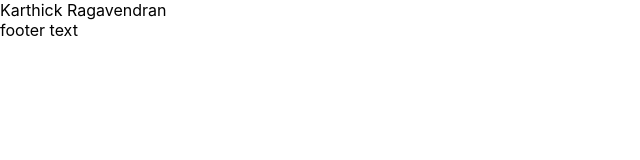
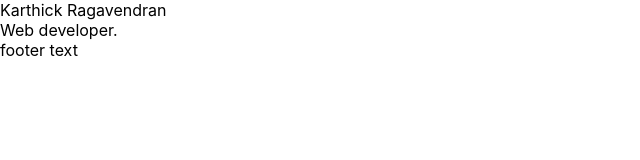
Before and after one commit to karthickthankyou/iamkarthick-dev, a Next.js app: page / in a window 1280 px wide. Shown: the top 160 px of the page, without its empty margins (0-640 px from the left). Built offline with nearby package versions, Linux system fonts and the light colour scheme.

Commit message:
fix: updated text

```diff
--- a/pages/index.tsx
+++ b/pages/index.tsx
@@ -12,7 +12,10 @@ const Home: NextPage = () => {
         />
         <link rel='icon' href='/favicon.ico' />
       </Head>
-      <main>Karthick Ragavendran</main>
+      <main>
+        <div>Karthick Ragavendran</div>
+        <div>Web developer.</div>
+      </main>
       <footer>footer text</footer>
     </div>
   )
```
